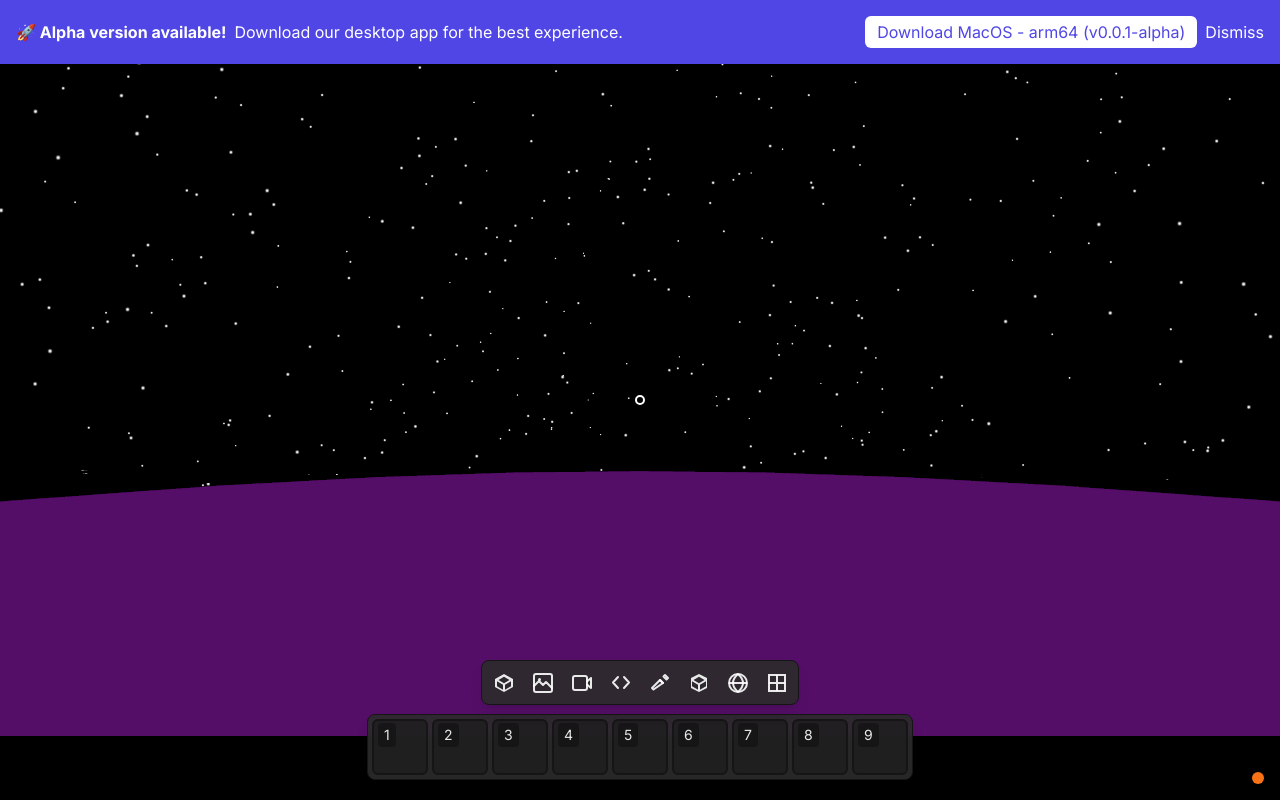
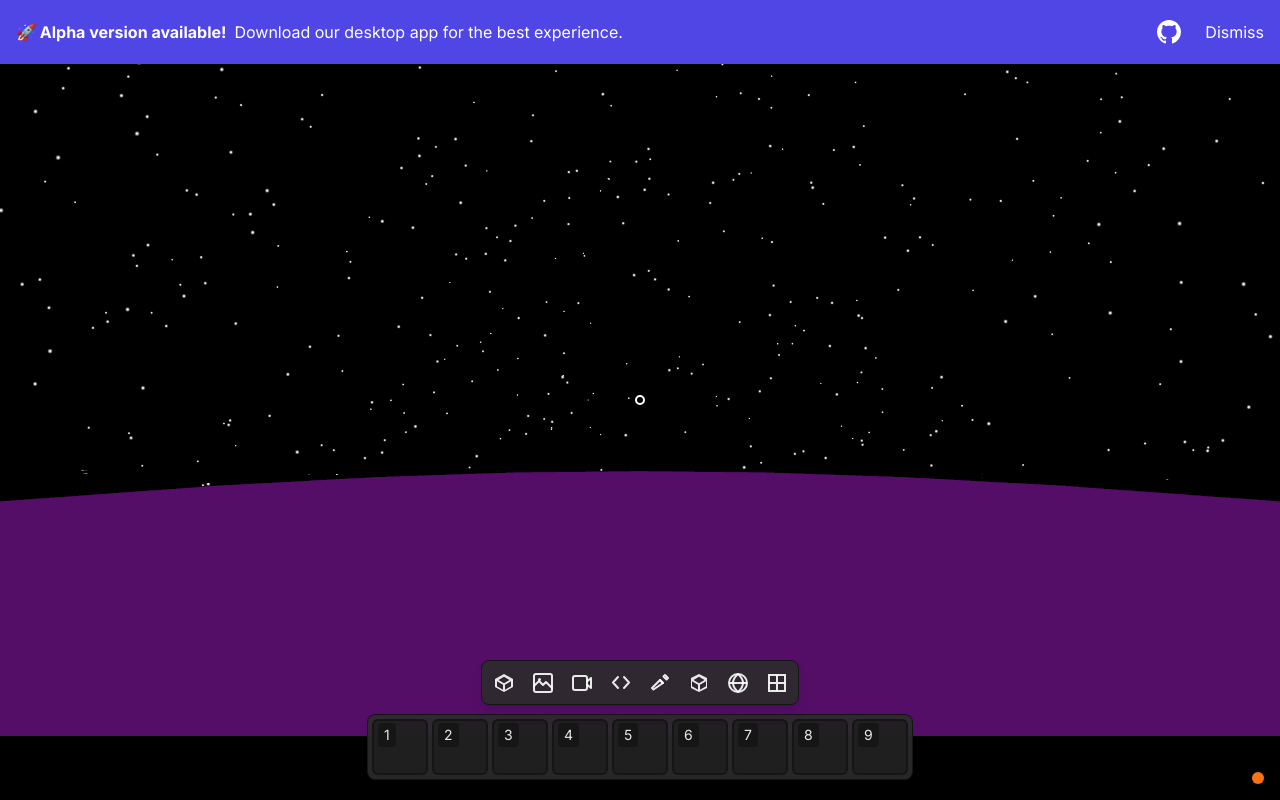
Before and after one commit to louisperner/loco, a React (Vite) app: page / in a window 1280 px wide. Built offline with nearby package versions, Linux system fonts and the light colour scheme.

Commit message:
feat: Enhance DownloadBanner component to detect Mac users and provide a direct download link for MacOS. Update UI elements for improved user experience and accessibility.

```diff
--- a/src/components/ui/DownloadBanner.tsx
+++ b/src/components/ui/DownloadBanner.tsx
@@ -2,32 +2,54 @@
 
 const DownloadBanner = () => {
   const [isVisible, setIsVisible] = useState(false);
+  const [isMac, setIsMac] = useState(false);
 
   useEffect(() => {
     // Check if running in browser (not in Electron)
     const isBrowser = typeof window !== 'undefined' &&
       !window.navigator.userAgent.toLowerCase().includes('electron');
 
+    // Check if user is on a Mac
+    const userOnMac = typeof window !== 'undefined' &&
+      window.navigator.platform.toLowerCase().includes('mac');
+
     setIsVisible(isBrowser);
+    setIsMac(userOnMac);
   }, []);
 
   if (!isVisible) return null;
 
   return (
     <div className="h-16 fixed top-0 left-0 right-0 bg-indigo-600 text-white py-2 px-4 flex justify-between items-center z-50">
-      <div>
+      <div className="flex items-center">
         <span className="font-bold">🚀 Alpha version available!</span>
         <span className="ml-2">Download our desktop app for the best experience.</span>
       </div>
       <div className="flex gap-2">
         <a
-          href="https://github.com/louisperner/loco/releases/download/v0.0.1-alpha/loco-darwin-arm64-0.0.1.zip"
+          href="https://github.com/louisperner/loco"
           target="_blank"
           rel="noopener noreferrer"
-          className="bg-white text-indigo-600 px-3 py-1 rounded-md font-medium hover:bg-indigo-100 transition-colors"
+          className="text-white mr-4 hover:text-indigo-200 transition-colors"
+          title="View on GitHub"
         >
-          Download MacOS - arm64 (v0.0.1-alpha)
+          <svg xmlns="http://www.w3.org/2000/svg" width="24" height="24" fill="currentColor" viewBox="0 0 16 16">
+            <path d="M8 0C3.58 0 0 3.58 0 8c0 3.54 2.29 6.53 5.47 7.59.4.07.55-.17.55-.38 0-.19-.01-.82-.01-1.49-2.01.37-2.53-.49-2.69-.94-.09-.23-.48-.94-.82-1.13-.28-.15-.68-.52-.01-.53.63-.01 1.08.58 1.23.82.72 1.21 1.87.87 2.33.66.07-.52.28-.87.51-1.07-1.78-.2-3.64-.89-3.64-3.95 0-.87.31-1.59.82-2.15-.08-.2-.36-1.02.08-2.12 0 0 .67-.21 2.2.82.64-.18 1.32-.27 2-.27.68 0 1.36.09 2 .27 1.53-1.04 2.2-.82 2.2-.82.44 1.1.16 1.92.08 2.12.51.56.82 1.27.82 2.15 0 3.07-1.87 3.75-3.65 3.95.29.25.54.73.54 1.48 0 1.07-.01 1.93-.01 2.2 0 .21.15.46.55.38A8.012 8.012 0 0 0 16 8c0-4.42-3.58-8-8-8z"/>
+          </svg>
         </a>
+        {isMac && (
+          <a
+            href="https://github.com/louisperner/loco/releases/download/v0.0.1-alpha/loco-darwin-arm64-0.0.1.zip"
+            target="_blank"
+            rel="noopener noreferrer"
+            className="bg-white text-indigo-600 px-3 py-1 rounded-md font-medium hover:bg-indigo-100 transition-colors"
+          >
+            <svg xmlns="http://www.w3.org/2000/svg" className="h-4 w-4 inline mr-1" fill="none" viewBox="0 0 24 24" stroke="currentColor">
+              <path strokeLinecap="round" strokeLinejoin="round" strokeWidth={2} d="M4 16v1a3 3 0 003 3h10a3 3 0 003-3v-1m-4-4l-4 4m0 0l-4-4m4 4V4" />
+            </svg>
+            MacOS - ARM64
+          </a>
+        )}
         <button
           onClick={() => setIsVisible(false)}
           className="text-white hover:text-indigo-200 font-medium"
```
